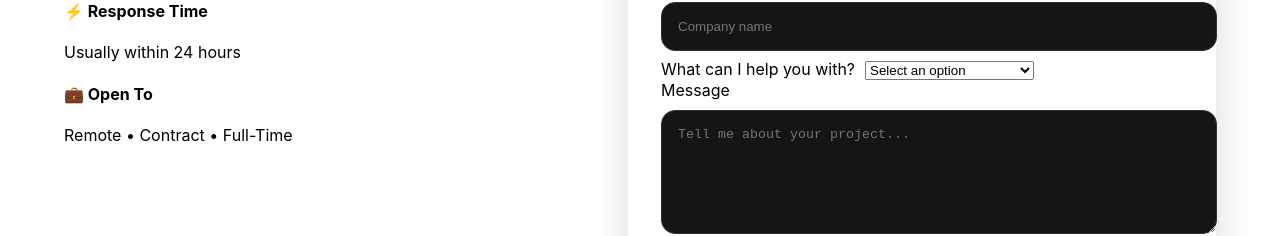
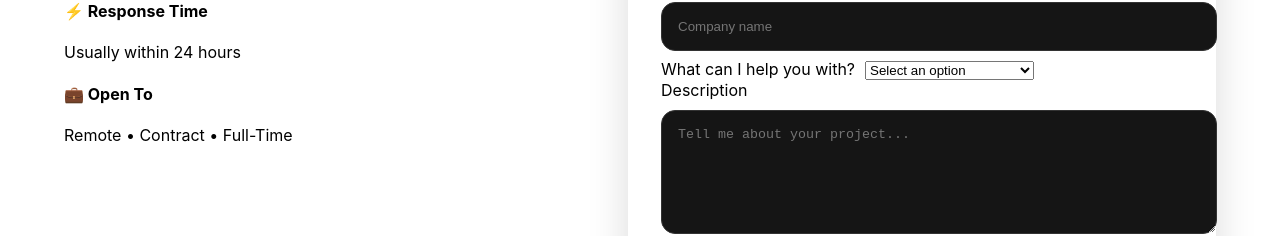
Before and after one commit to MouradMek-code/MyPortfolio, a React (Create React App) app: page /email in a window 1280 px wide. Shown: the part 562-798 px from the top of the page. Built offline with nearby package versions, Linux system fonts and the light colour scheme.

Commit message:
add portfolio

```diff
--- a/src/components/ContactForm.js
+++ b/src/components/ContactForm.js
@@ -138,7 +138,7 @@ const ContactForm = () => {
           </div>
 
           <div className={styles.formElement}>
-            <label htmlFor="message">Message</label>
+            <label htmlFor="message">Description</label>
 
             <textarea
               id="message"
@@ -148,14 +148,6 @@ const ContactForm = () => {
               required
             />
           </div>
-
-          {successMessage && (
-            <div className={styles.successMessage}>{successMessage}</div>
-          )}
-
-          {errorMessage && (
-            <div className={styles.errorMessage}>{errorMessage}</div>
-          )}
 
           <button
             type="submit"
```
